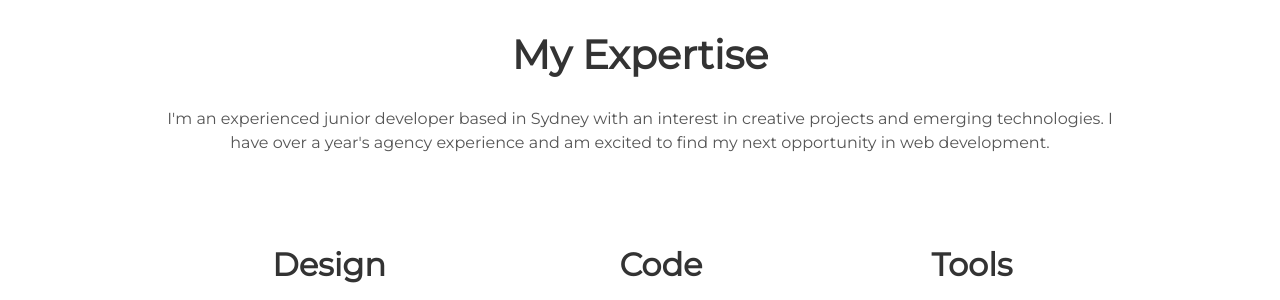
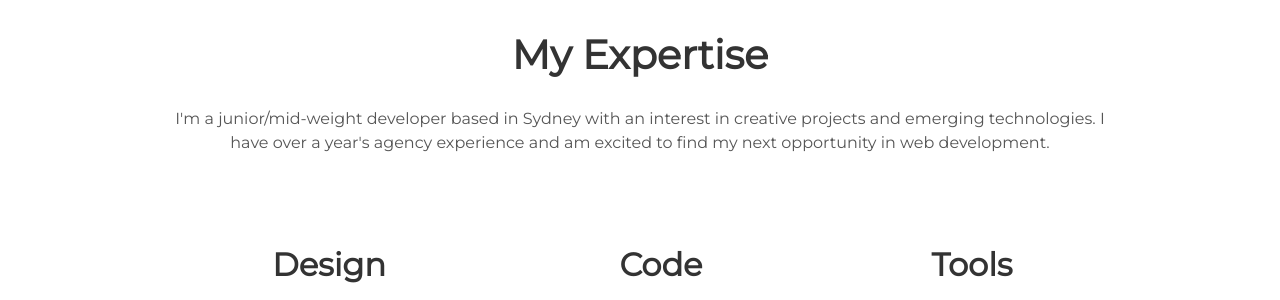
Before and after one commit to cjbrunnen/cjbrunnen.github.io, a Jekyll site: the page built from index.html, in a window 1280 px wide and 900 px high, scrolled down 799 px. Shown: the part 151-451 px from the top of the window. Built offline with Jekyll 4.4.1, drawn with Linux system fonts in a browser that asks for light colours.

```diff
--- a/_config.yml
+++ b/_config.yml
@@ -2,11 +2,11 @@
 title: Caz Brunnen
 description: Web Developer
 # baseurl: "/particle" # the subpath of your site, e.g. /blog
-# url: "localhost:3000" # the base hostname & protocol for your site e.g. http://willianjusten.com.br
+url: http://cazbrunnen.com
 
 # User settings
 username: Caz Brunnen
-user_description: I'm an experienced junior developer based in Sydney with an interest in creative projects and emerging technologies. I have over a year's agency experience and am excited to find my next opportunity in web development.
+user_description: I'm a junior/mid-weight developer based in Sydney with an interest in creative projects and emerging technologies. I have over a year's agency experience and am excited to find my next opportunity in web development.
 user_title: Front-end Developer
 email: cazbrunnen@gmail.com
 twitter_username: _hashbang
```
Also changed, not shown: src/js/app.js (+7 -7 lines), README.md, assets/img/portfolio-home.png (added), 4 other files.
